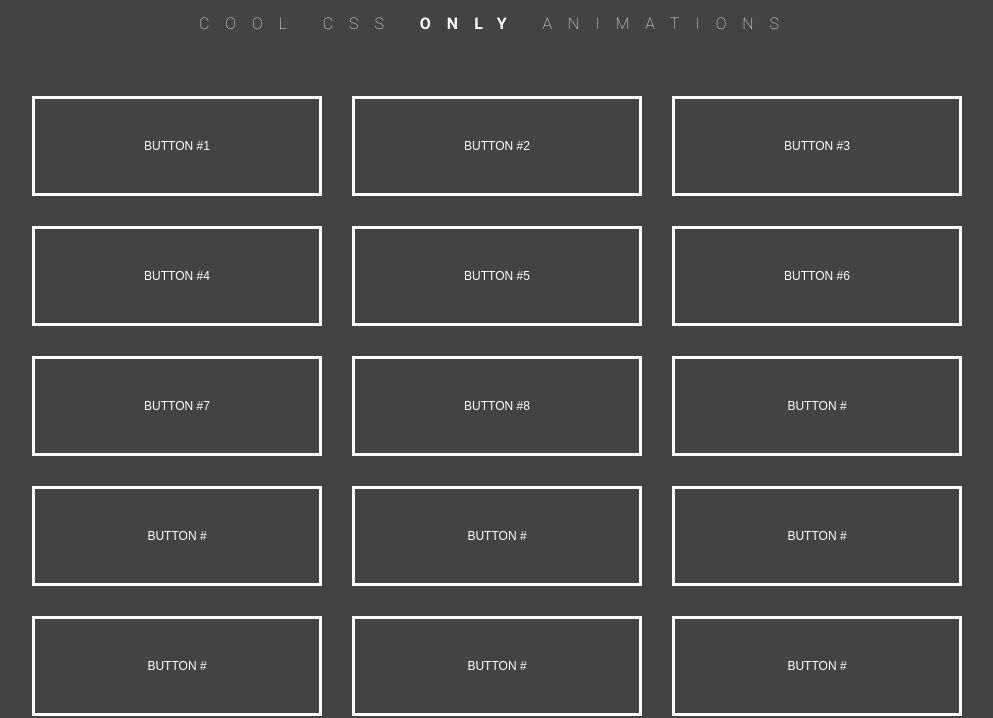
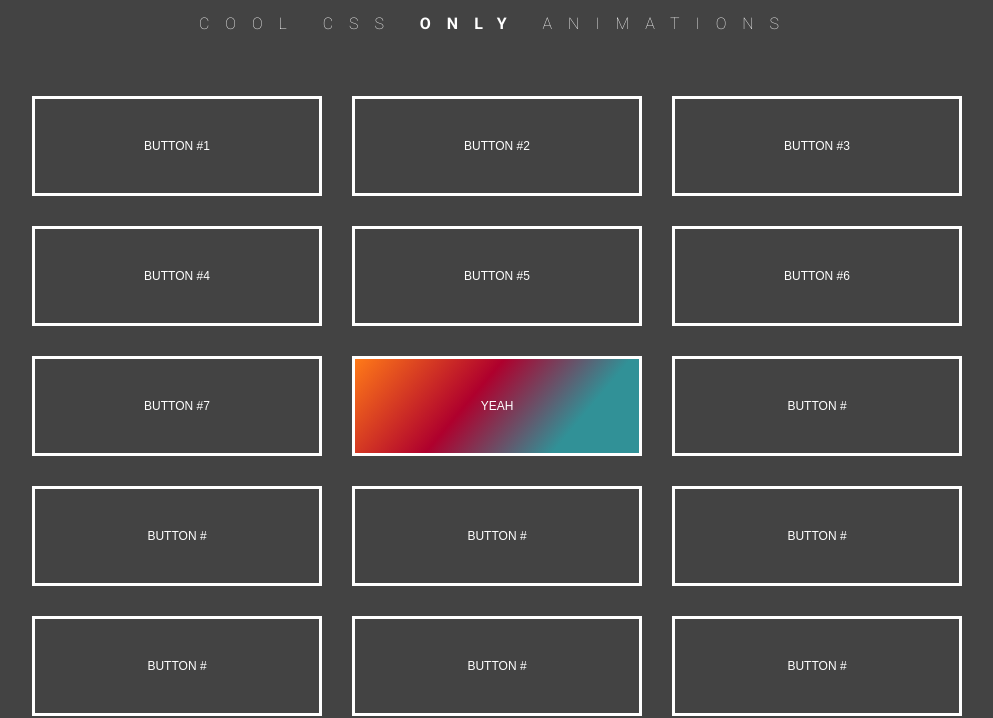
Before and after one commit to Dadarkp3/buttons-and-text-animations, a website: page index.html in a window 1280 px wide. Shown: the part 109-827 px from the top of the page, without its empty margins (143-1136 px from the left). Drawn offline with Linux system fonts and the light colour scheme.

Commit message:
feat: translate button animation

```diff
--- a/src/styles/styles.css
+++ b/src/styles/styles.css
@@ -226,3 +226,48 @@ footer {
 .button-7:hover::before {
   transform: translateX(100%) rotate(45deg);
 }
+
+/* Button #8 */
+.button-8 {
+  color: transparent;
+}
+.button-8:before {
+  color: white;
+  display: flex;
+  justify-content: center;
+  align-items: center;
+  content: "YEAH";
+  position: absolute;
+  top: 0;
+  left: 0;
+  height: 100%;
+  width: 100%;
+  background: linear-gradient(130deg, #ff7a18, #af002d 41.07%, #319197 76.05%);
+  z-index: -1;
+  transform: translate(-100%, 100%);
+  transition: all 0.5s;
+}
+
+.button-8:after {
+  color: white;
+  display: flex;
+  justify-content: center;
+  align-items: center;
+  content: "YEAH";
+  position: absolute;
+  top: 0;
+  left: 0;
+  height: 100%;
+  width: 100%;
+  background: linear-gradient(130deg, #ff7a18, #af002d 41.07%, #319197 76.05%);
+  z-index: -1;
+  transition: all 0.5s;
+}
+
+.button-8:hover:before {
+  transform: translate(0);
+}
+
+.button-8:hover:after {
+  transform: translate(100%, -100%);
+}
```
